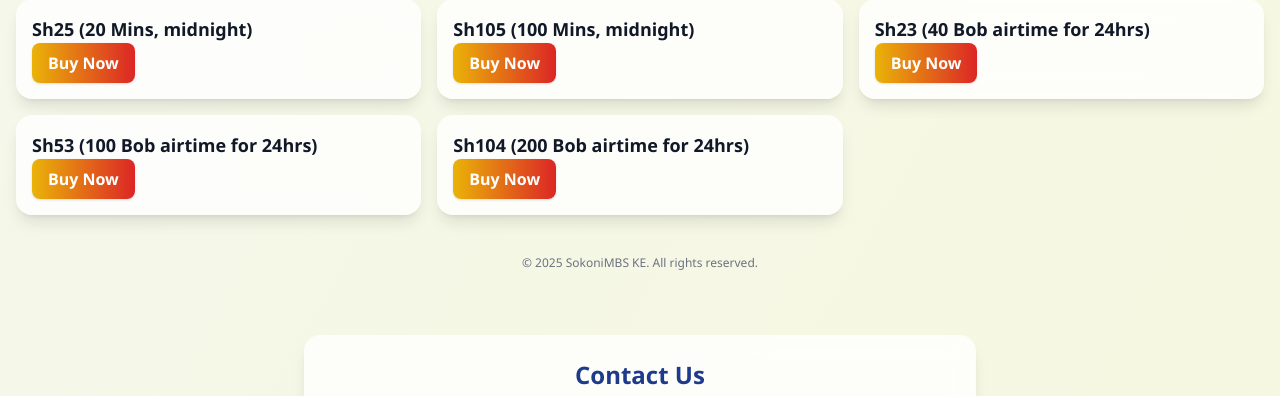
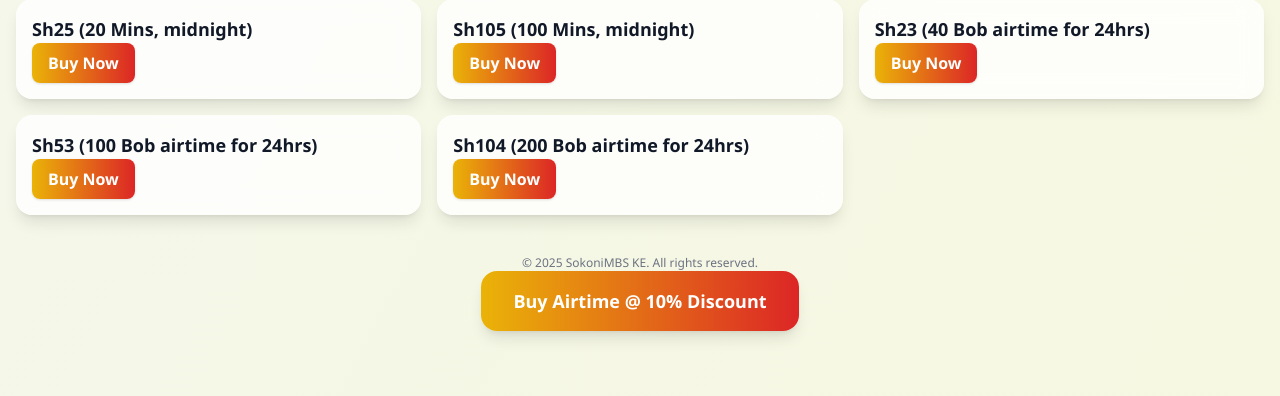
Before and after one commit to somiblack/sokonimbs, a website: page index.html in a window 1280 px wide. Shown: the part 1498-1894 px from the top of the page. Drawn offline with nearby package versions, Linux system fonts and the light colour scheme; a script that the page names is missing.

Commit message:
Add 'Buy Airtime @ 10% Discount' button above Contact Us card

```diff
--- a/index.html
+++ b/index.html
@@ -938,9 +938,17 @@
                 </div>
     </section>
 
+
     <footer class="text-center text-xs text-gray-500 mt-10">
         © 2025 SokoniMBS KE. All rights reserved.
     </footer>
+
+    <!-- Buy Airtime @ 10% Discount Button -->
+    <div class="max-w-2xl mx-auto mb-6 flex flex-col items-center">
+      <button class="w-full sm:w-auto px-8 py-4 mb-4 rounded-2xl font-bold text-lg text-white bg-gradient-to-r from-yellow-500 to-red-600 shadow-lg hover:scale-105 transition-all focus:outline-none focus:ring-2 focus:ring-yellow-400" onclick="showNotification('To buy airtime at 10% discount, contact +254112223307')">
+        Buy Airtime @ 10% Discount
+      </button>
+    </div>
 
     <!-- Contact Us Panel -->
 <section class="max-w-2xl mx-auto mt-16 mb-8 p-6 rounded-2xl shadow-lg bg-white/80 dark:bg-gray-900/80 backdrop-blur-md flex flex-col items-center">
```
